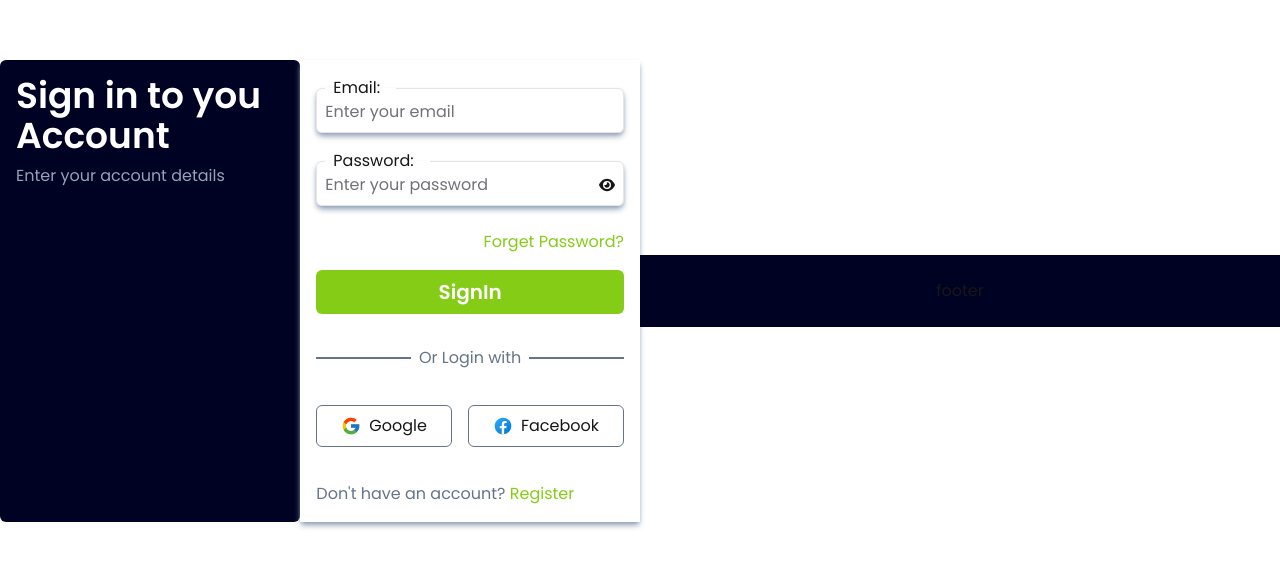
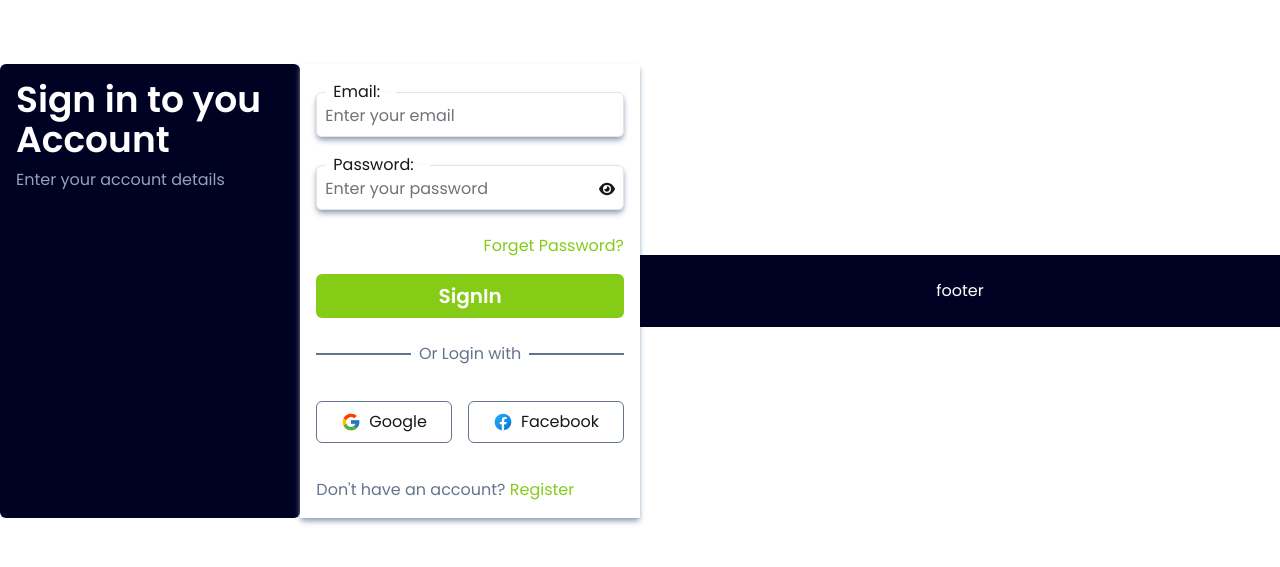
Before and after one commit to RunorTech/e_frontend, a Next.js app: page /sign-in in a window 1280 px wide. Shown: the part 109-676 px from the top of the page. Built offline with nearby package versions, Linux system fonts and the light colour scheme.

Commit message:
footer test

```diff
--- a/app/(auth)/sign-in/page.tsx
+++ b/app/(auth)/sign-in/page.tsx
@@ -20,7 +20,7 @@ const SignIn = () => {
 
         </div>
       </div>
-      <footer className='  bg-[#000223] text-center w-full relative bottom-0 py-6'>
+      <footer className=' text-white bg-[#000223] text-center w-full relative bottom-0 py-6'>
         footer
       </footer>
     </section>
--- a/components/AuthForm.tsx
+++ b/components/AuthForm.tsx
@@ -31,7 +31,7 @@ const AuthForm = ({ type }: { type: string }) => {
 
     return (
         <form onSubmit={handleAuthFormSubmit}>
-            <div className='container max-w-md flex flex-col gap-4'>
+            <div className='container max-w-md flex flex-col gap-2'>
 
                 <div className=''>
                     <div className='h-full flex flex-col gap-4 '>
```
